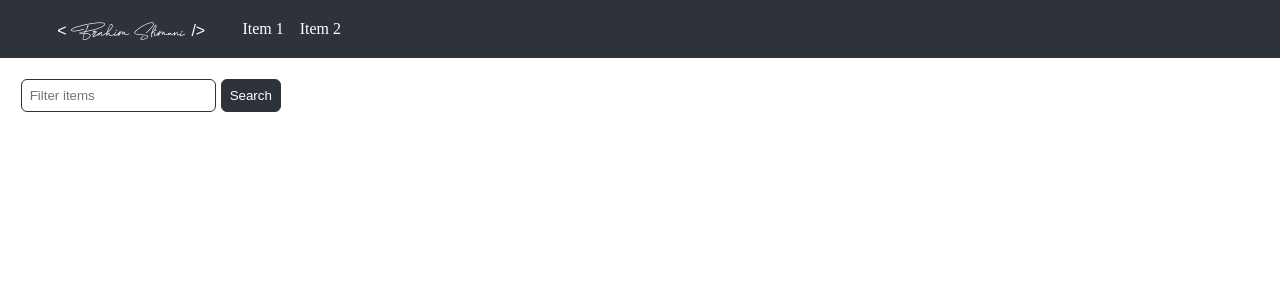
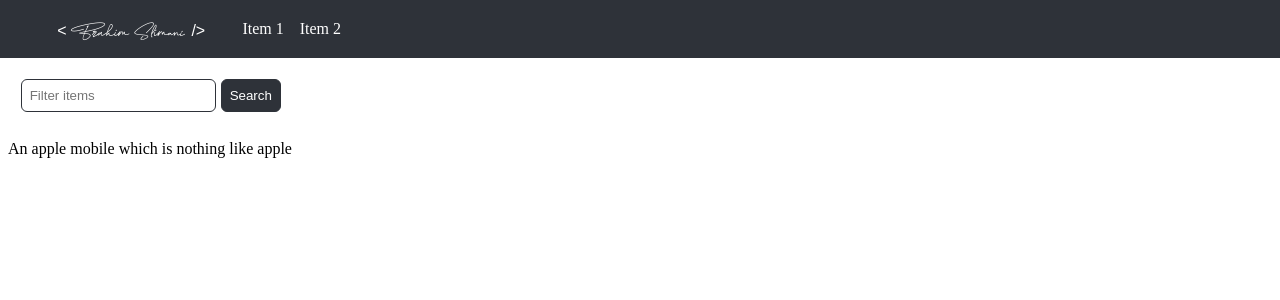
Before and after one commit to brahim-slimani/ang-app, an Angular app: page / in a window 1280 px wide. Shown: the top 300 px of the page. Built offline with nearby package versions, Linux system fonts and the light colour scheme.

Commit message:
Add product interface

```diff
--- a/src/app/app.component.ts
+++ b/src/app/app.component.ts
@@ -1,6 +1,8 @@
 import { Component } from '@angular/core';
 import { SharkComponent } from './shark/shark.component';
 import { HeaderComponent } from './header/header.component';
+import { ProductComponent } from './product/product.component';
+import { Product } from 'src/interfaces/product';
 
 @Component({
   selector: 'app-root',
@@ -9,12 +11,32 @@ import { HeaderComponent } from './header/header.component';
     <app-header></app-header>
     <section>
       <app-shark></app-shark>
+      <app-product [product]="productDummyObject"></app-product>
     </section>
   </main>`,
   //templateUrl: './app.component.html',
   styleUrls: ['./app.component.scss'],
-  imports: [SharkComponent, HeaderComponent]
+  imports: [SharkComponent, HeaderComponent, ProductComponent]
 })
 export class AppComponent {
-  title = 'ang-app';
+
+  productDummyObject: Product = {
+    id: 1,
+    title: "iPhone 9",
+    description: "An apple mobile which is nothing like apple",
+    price: 549,
+    discountPercentage: 12.96,
+    rating: 4.69,
+    stock: 94,
+    brand: "Apple",
+    category: "smartphones",
+    thumbnail: "https://i.dummyjson.com/data/products/1/thumbnail.jpg",
+    images: [
+      "https://i.dummyjson.com/data/products/1/1.jpg",
+      "https://i.dummyjson.com/data/products/1/2.jpg",
+      "https://i.dummyjson.com/data/products/1/3.jpg",
+      "https://i.dummyjson.com/data/products/1/4.jpg",
+      "https://i.dummyjson.com/data/products/1/thumbnail.jpg"
+    ]
+  }
 }
--- /dev/null
+++ b/src/app/product/product.component.html
@@ -0,0 +1 @@
+<p>{{product.description}}</p>
--- /dev/null
+++ b/src/interfaces/product.ts
@@ -0,0 +1,13 @@
+export interface Product {
+    id: Number,
+    title: String,
+    description: String,
+    price: Number,
+    discountPercentage: Number,
+    rating: Number,
+    stock: Number,
+    brand: String,
+    category: String,
+    thumbnail: String,
+    images: Array<String>
+}
```
Also changed, not shown: src/app/product/product.component.ts (added, +15 -0 lines), src/app/product/product.component.scss (added).
